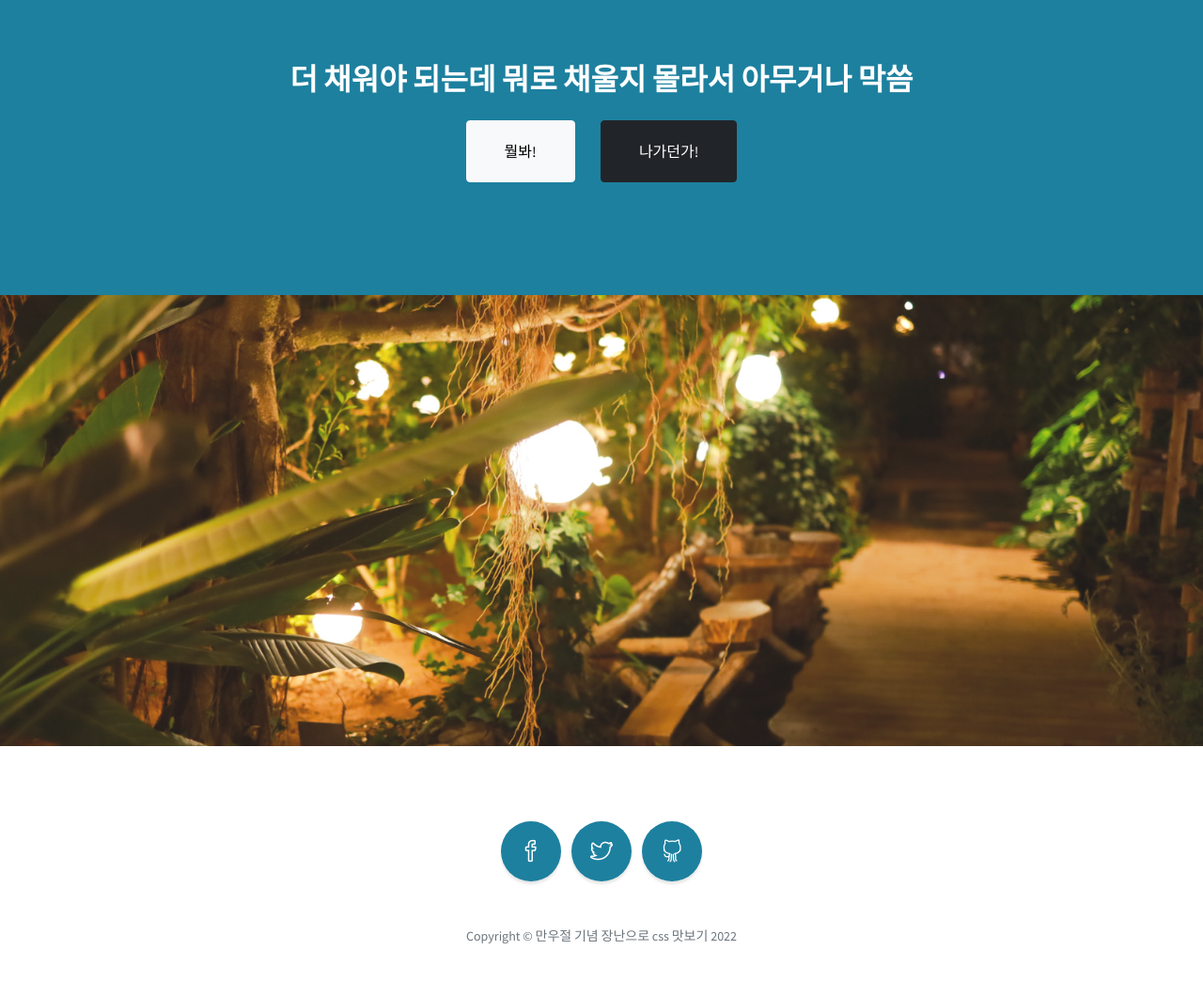
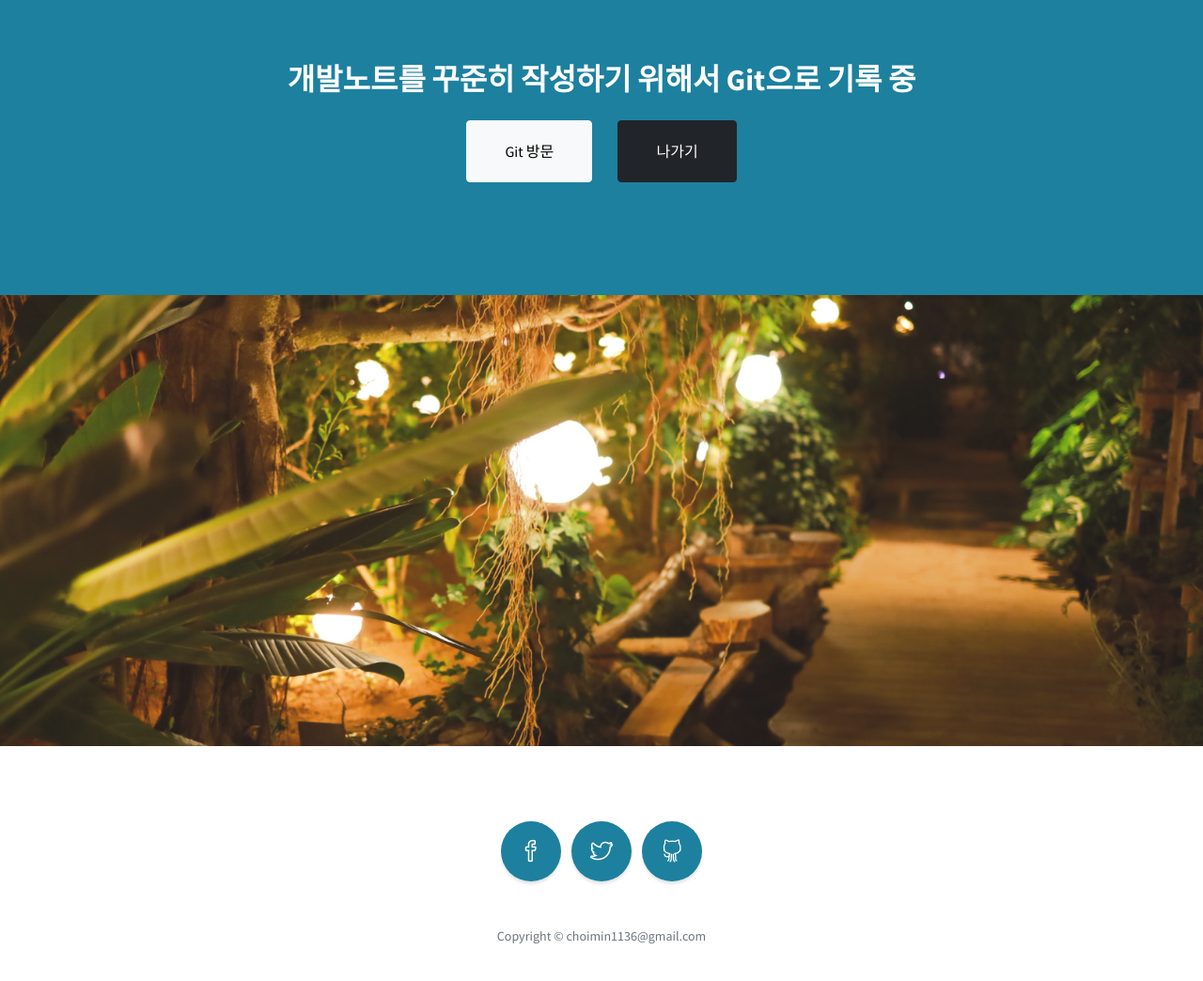
Before and after one commit to choimin1136/choimin1136.github.io, a plain HTML site: page index.html in a window 1280 px wide. Shown: the part 3960-5004 px from the top of the page at 94% size. Drawn offline with nearby package versions, Linux system fonts and the light colour scheme.

Commit message:
detail_update_second

```diff
--- a/index.html
+++ b/index.html
@@ -158,9 +158,9 @@
         <!-- Call to Action-->
         <section class="content-section bg-primary text-white">
             <div class="container px-4 px-lg-5 text-center">
-                <h2 class="mb-4">더 채워야 되는데 뭐로 채울지 몰라서 아무거나 막씀</h2>
-                <a class="btn btn-xl btn-light me-4" href="#!">뭘봐!</a>
-                <a class="btn btn-xl btn-dark" href="javascript:close_window();">나가던가!</a>
+                <h2 class="mb-4">개발노트를 꾸준히 작성하기 위해서 Git으로 기록 중</h2>
+                <a class="btn btn-xl btn-light me-4" href="#!">Git 방문</a>
+                <a class="btn btn-xl btn-dark" href="javascript:close_window();">나가기</a>
             </div>
         </section>
         <!-- Map-->
@@ -181,7 +181,7 @@
                         <a class="social-link rounded-circle text-white" href="#!"><i class="icon-social-github"></i></a>
                     </li>
                 </ul>
-                <p class="text-muted small mb-0">Copyright &copy; 만우절 기념 장난으로 css 맛보기 2022</p>
+                <p class="text-muted small mb-0">Copyright &copy; choimin1136@gmail.com</p>
             </div>
         </footer>
         <!-- Scroll to Top Button-->
```
